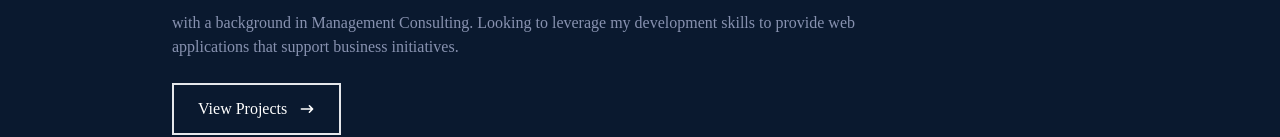
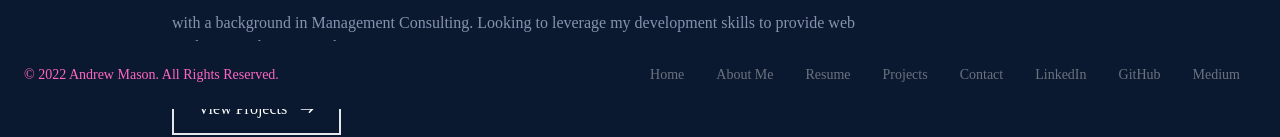
Before and after one commit to atmason90/portfolio-react, a React (Create React App) app in the folder portfolio-react/: page / in a window 1280 px wide. Shown: the part 691-828 px from the top of the page. Built offline with nearby package versions, Linux system fonts and the light colour scheme.

Commit message:
finish footer component

```diff
--- a/portfolio-react/src/components/Footer.jsx
+++ b/portfolio-react/src/components/Footer.jsx
@@ -1,13 +1,50 @@
 import React from 'react';
+import { Link } from 'react-scroll';
 
 
 const Footer = () => {
   return (
       <div>
-        <footer className='p-4 bg-[#0a192f] sm:p-6'>
+        <footer className='fixed w-full bottom-0 p-4 bg-[#0a192f] sm:p-6'>
             <div class="sm:flex sm:items-center sm:justify-between">
-                <span class="text-sm text-gray-500 sm:text-center dark:text-gray-400">© 2022 <a href="https://github.com/atmason90" class="hover:underline">Andrew Mason</a>. All Rights Reserved.
+                <span class="text-sm text-[#ff66c4] sm:text-center">© 2022 <a href="https://github.com/atmason90" class="hover:underline">Andrew Mason</a>. All Rights Reserved.
                 </span>
+                <ul class="flex flex-wrap items-center mt-3 text-sm text-gray-500 dark:text-gray-400 sm:mt-0">
+                    <li className='hover:text-[#ff66c4]'>
+                        <Link to='home' smooth={true} duration={500}>
+                            Home
+                        </Link>
+                    </li>
+                    <li className='hover:text-[#ff66c4]'>
+                        <Link to='about' smooth={true} duration={500}>
+                        About Me
+                        </Link>
+                    </li>
+                    <li className='hover:text-[#ff66c4]'>
+                        <Link to='resume' smooth={true} duration={500}>
+                        Resume
+                        </Link>
+                    </li>
+                    <li className='hover:text-[#ff66c4]'>
+                        <Link to='projects' smooth={true} duration={500}>
+                        Projects
+                        </Link>
+                    </li>
+                    <li className='hover:text-[#ff66c4]'>
+                        <Link to='contact' smooth={true} duration={500}>
+                        Contact
+                        </Link>
+                    </li>
+                    <li>
+                        <a href="https://www.linkedin.com/in/andrewmason0529/" target='#'>LinkedIn</a>
+                    </li>
+                    <li>
+                        <a href="https://github.com/atmason90" target='#'>GitHub</a>
+                    </li>
+                    <li>
+                        <a href="https://medium.com/@atmason90" target='#'>Medium</a>
+                    </li>
+                </ul>
             </div>
         </footer>
       </div>
```
